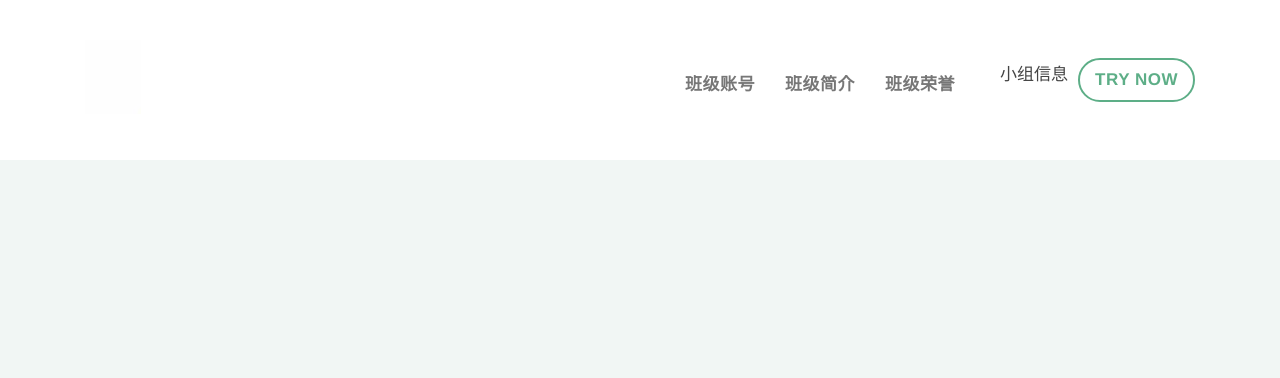
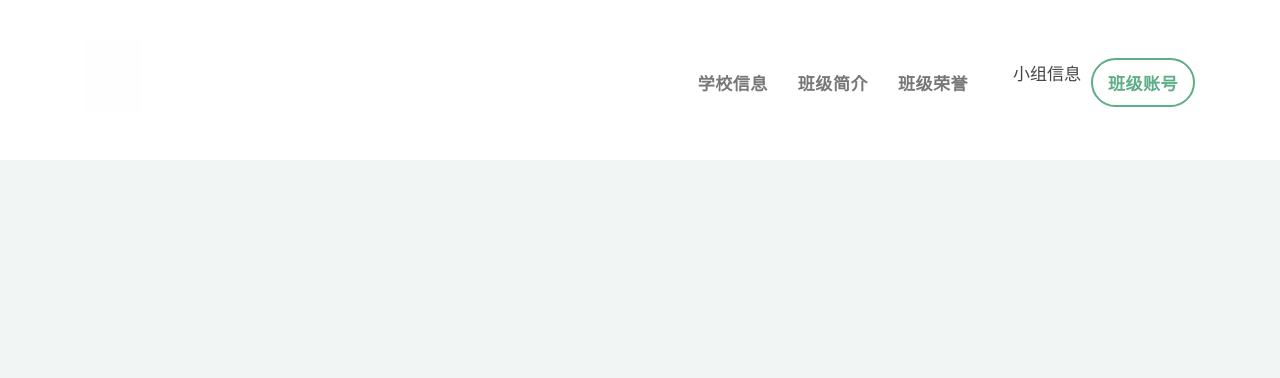
Before and after one commit to lzzj2413/lzzj2413.github.io, a plain HTML site: page index.html in a window 1280 px wide. Shown: the top 378 px of the page. Drawn offline with nearby package versions, Linux system fonts and the light colour scheme.

Commit message:
Update index.html

```diff
--- a/index.html
+++ b/index.html
@@ -24,11 +24,11 @@
 			<h1 class="logo"><a href="#">Chase</a></h1>
 			<nav>
 				<ul id="navigation">
-					<li><a href="#videos">班级账号</a></li>
+					<li><a href="#videos">学校信息</a></li>
 					<li><a href="#about">班级简介</a></li>
 					<li><a href="#services">班级荣誉</a></li>
-					<li><a href="#group"></a>小组信息</li>
-					<li><a class="nav-cta" href="#">Try Now</a></li>
+					<li><a href="#group"></a>小组信息</a></li>
+					<li><a class="nav-cta" href="#videos">班级账号</a></li>
 				</ul>
 			</nav>
 		</div>
```
